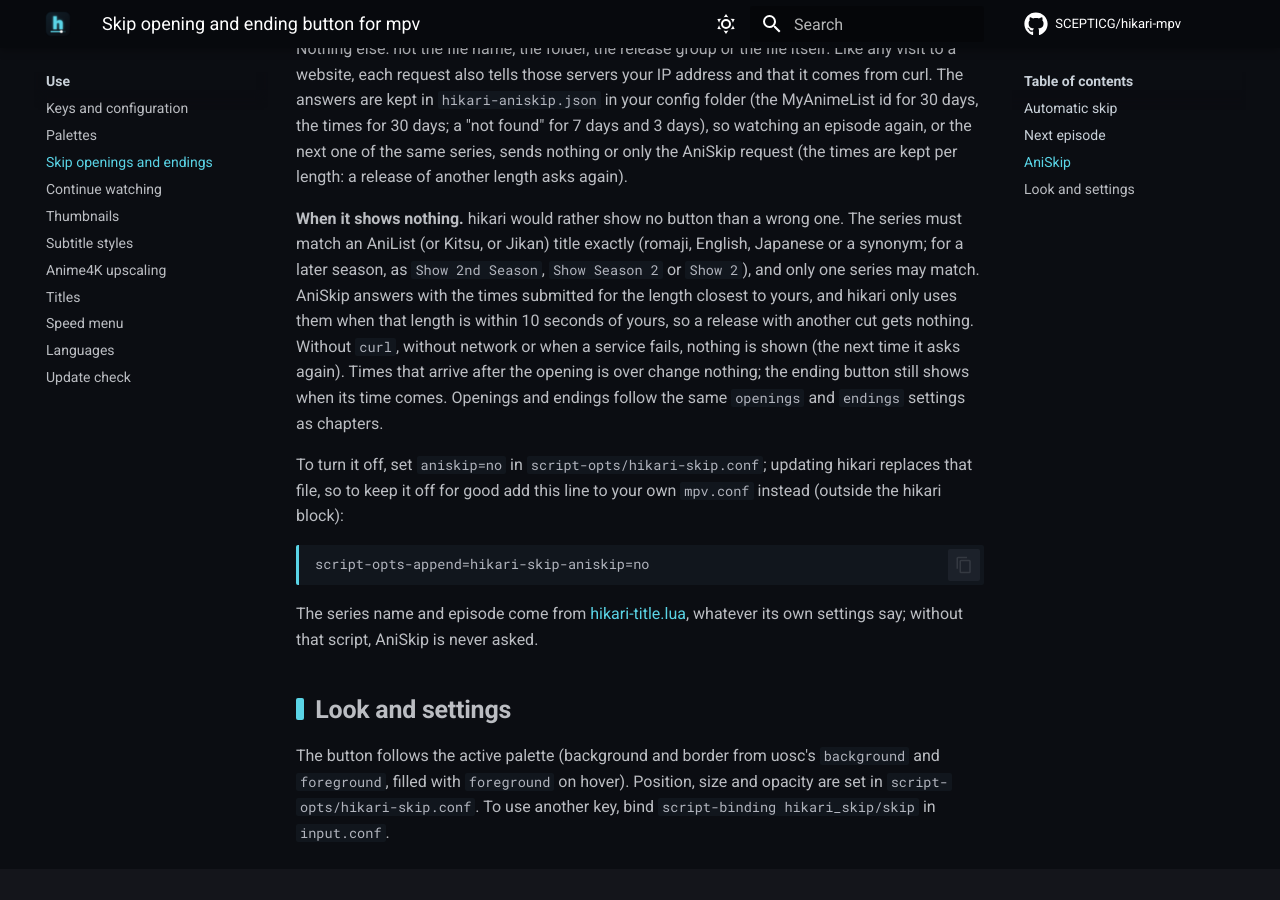
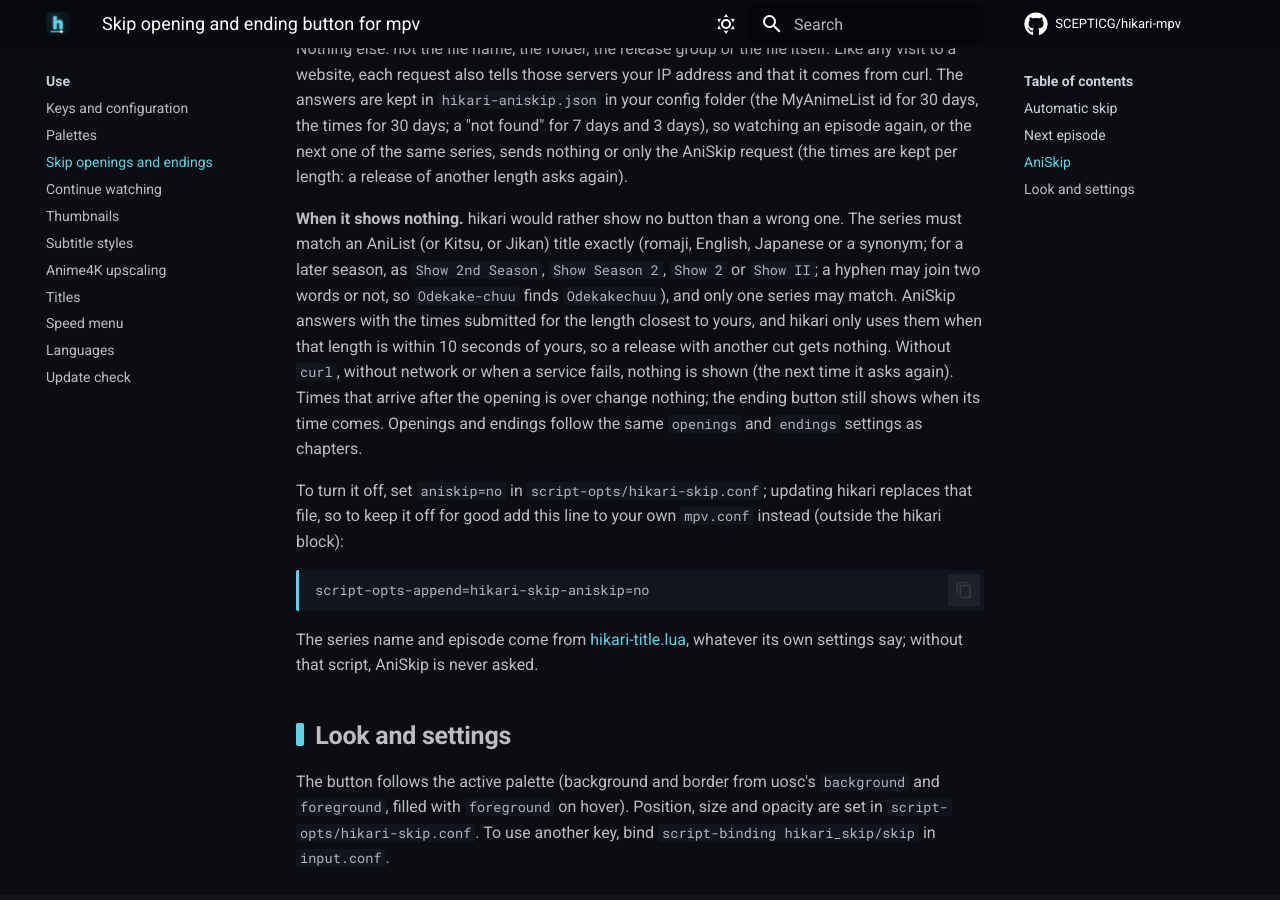
Before and after one commit to SCEPTICG/hikari-mpv, an MkDocs documentation site: the page built from docs/features/skip.md, in a window 1280 px wide and 900 px high, scrolled down 4119 px. Built offline with MkDocs 1.6.1 and Material for MkDocs 9.7.7, drawn with Linux system fonts in a browser that asks for light colours; comment, search, counter and statistics services are not loaded.

Commit message:
docs/features/skip.md: Roman numeral sequels and hyphens that join words

```diff
--- a/docs/features/skip.md
+++ b/docs/features/skip.md
@@ -66,7 +66,7 @@ Many fansub releases have no chapters, or none named after the opening or the en
 
 Nothing else: not the file name, the folder, the release group or the file itself. Like any visit to a website, each request also tells those servers your IP address and that it comes from curl. The answers are kept in `hikari-aniskip.json` in your config folder (the MyAnimeList id for 30 days, the times for 30 days; a "not found" for 7 days and 3 days), so watching an episode again, or the next one of the same series, sends nothing or only the AniSkip request (the times are kept per length: a release of another length asks again).
 
-**When it shows nothing.** hikari would rather show no button than a wrong one. The series must match an AniList (or Kitsu, or Jikan) title exactly (romaji, English, Japanese or a synonym; for a later season, as `Show 2nd Season`, `Show Season 2` or `Show 2`), and only one series may match. AniSkip answers with the times submitted for the length closest to yours, and hikari only uses them when that length is within 10 seconds of yours, so a release with another cut gets nothing. Without `curl`, without network or when a service fails, nothing is shown (the next time it asks again). Times that arrive after the opening is over change nothing; the ending button still shows when its time comes. Openings and endings follow the same `openings` and `endings` settings as chapters.
+**When it shows nothing.** hikari would rather show no button than a wrong one. The series must match an AniList (or Kitsu, or Jikan) title exactly (romaji, English, Japanese or a synonym; for a later season, as `Show 2nd Season`, `Show Season 2`, `Show 2` or `Show II`; a hyphen may join two words or not, so `Odekake-chuu` finds `Odekakechuu`), and only one series may match. AniSkip answers with the times submitted for the length closest to yours, and hikari only uses them when that length is within 10 seconds of yours, so a release with another cut gets nothing. Without `curl`, without network or when a service fails, nothing is shown (the next time it asks again). Times that arrive after the opening is over change nothing; the ending button still shows when its time comes. Openings and endings follow the same `openings` and `endings` settings as chapters.
 
 To turn it off, set `aniskip=no` in `script-opts/hikari-skip.conf`; updating hikari replaces that file, so to keep it off for good add this line to your own `mpv.conf` instead (outside the hikari block):
 
```
